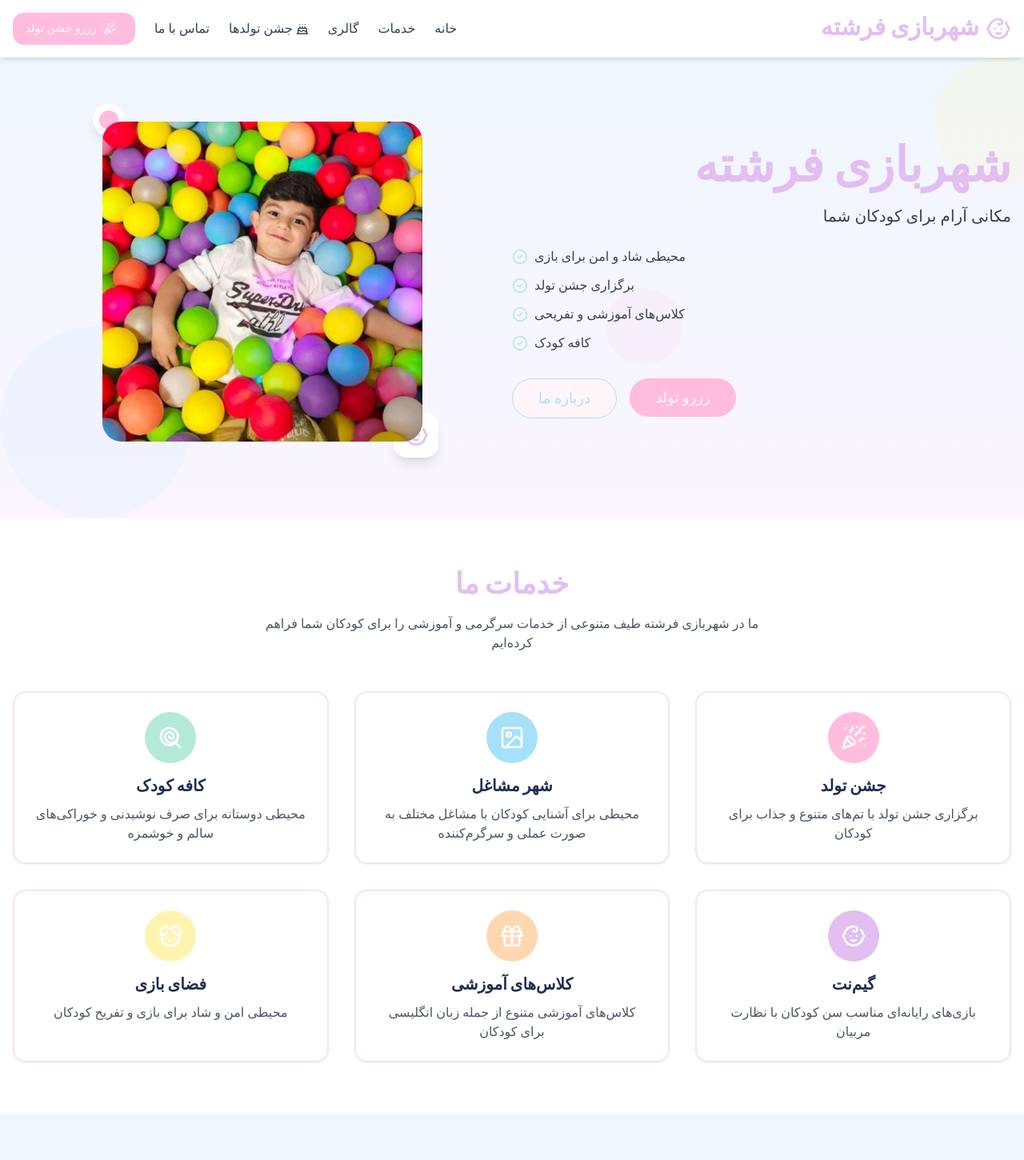
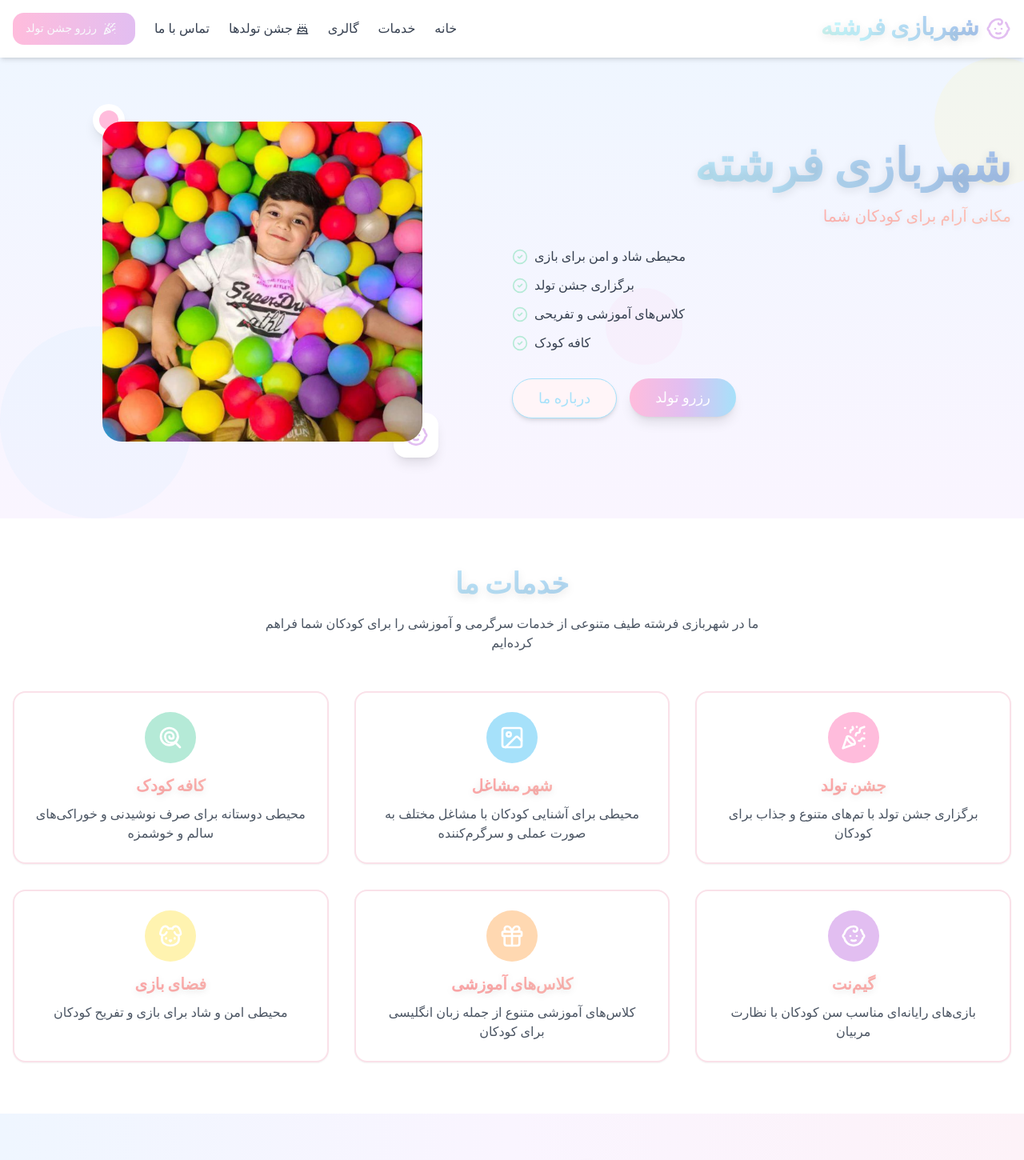
Before and after one commit to iRazavi/fereshteh-fun-world, a React (Vite) app: page / in a window 1280 px wide. Shown: the top 1450 px of the page at 80% size. Built offline with nearby package versions, Linux system fonts and the light colour scheme.

Commit message:
Refactor: Apply rainbow color scheme
Update the website's color scheme to a rainbow palette for the title and other text elements, enhancing visual appeal.

```diff
--- a/src/components/Footer.tsx
+++ b/src/components/Footer.tsx
@@ -4,16 +4,16 @@ import { Baby } from 'lucide-react';
 
 const Footer = () => {
   return (
-    <footer className="bg-gradient-to-r from-kid-purple/10 to-kid-blue/10 py-10">
+    <footer className="bg-gradient-to-r from-kid-purple/20 via-kid-pink/20 to-kid-blue/20 py-10">
       <div className="container mx-auto px-4">
         <div className="flex flex-col md:flex-row justify-between items-center">
           <div className="flex items-center mb-6 md:mb-0">
             <Baby className="h-8 w-8 text-kid-purple mr-2" />
-            <h3 className="text-2xl font-bold text-kid-purple">شهربازی فرشته</h3>
+            <h3 className="text-2xl font-bold rainbow-title">شهربازی فرشته</h3>
           </div>
 
           <div className="text-center md:text-right text-gray-600 mb-6 md:mb-0">
-            <p>مکانی آرام برای کودکان شما</p>
+            <p className="rainbow-text">مکانی آرام برای کودکان شما</p>
             <p className="mt-1">گراش - خیابان بازار - جنب آموزشگاه رانندگی - ساختمان فرشته</p>
           </div>
 
--- a/src/components/Gallery.tsx
+++ b/src/components/Gallery.tsx
@@ -33,11 +33,11 @@ const Gallery = () => {
   const [selectedImage, setSelectedImage] = useState("");
 
   return (
-    <section id="gallery" className="py-16 bg-blue-50">
+    <section id="gallery" className="py-16 bg-gradient-to-r from-blue-50 via-purple-50 to-pink-50">
       <div className="container mx-auto px-4">
         <div className="text-center mb-12">
-          <h2 className="text-3xl md:text-4xl font-bold mb-4 text-kid-purple">گالری تصاویر</h2>
-          <p className="text-gray-600 max-w-2xl mx-auto">
+          <h2 className="text-3xl md:text-4xl font-bold mb-4 rainbow-title">گالری تصاویر</h2>
+          <p className="text-gray-600 max-w-2xl mx-auto rainbow-text">
             گوشه‌ای از لحظات شاد و خاطره‌انگیز کودکان در شهربازی فرشته
           </p>
         </div>
@@ -50,13 +50,14 @@ const Gallery = () => {
                   className="relative overflow-hidden rounded-2xl cursor-pointer group h-64 bg-white p-2 shadow-md hover:shadow-xl transition-all duration-300"
                   onClick={() => setSelectedImage(image.src)}
                 >
+                  <div className="absolute inset-0 bg-gradient-to-br from-kid-pink via-kid-yellow to-kid-blue opacity-0 group-hover:opacity-20 transition-opacity duration-500"></div>
                   <img
                     src={image.src}
                     alt={image.alt}
                     className="w-full h-full object-cover rounded-xl transition-transform duration-500 group-hover:scale-110"
                   />
                   <div className="absolute inset-0 bg-gradient-to-t from-black/50 to-transparent opacity-0 group-hover:opacity-100 transition-opacity duration-300 flex items-end p-4">
-                    <p className="text-white font-semibold">{image.alt}</p>
+                    <p className="text-white font-semibold glowing-text">{image.alt}</p>
                   </div>
                 </div>
               </DialogTrigger>
--- a/src/components/Header.tsx
+++ b/src/components/Header.tsx
@@ -12,7 +12,7 @@ const Header = () => {
       <div className="container mx-auto px-4 flex justify-between items-center">
         <div className="flex items-center gap-2">
           <Baby className="h-8 w-8 text-kid-purple" />
-          <h1 className="text-2xl md:text-3xl font-bold text-kid-purple">شهربازی فرشته</h1>
+          <h1 className="text-2xl md:text-3xl font-bold rainbow-title">شهربازی فرشته</h1>
         </div>
 
         <div className="hidden md:flex items-center gap-6">
@@ -29,7 +29,7 @@ const Header = () => {
             </ul>
           </nav>
 
-          <Button variant="default" className="bg-kid-pink hover:bg-kid-pink/90">
+          <Button variant="default" className="bg-gradient-to-r from-kid-pink to-kid-purple hover:from-kid-purple hover:to-kid-pink">
             <PartyPopper className="mr-2" />
             رزرو جشن تولد
           </Button>
--- a/src/components/Hero.tsx
+++ b/src/components/Hero.tsx
@@ -16,10 +16,10 @@ const Hero = () => {
 
       <div className="container mx-auto px-4 flex flex-col md:flex-row items-center relative z-10">
         <div className="w-full md:w-1/2 text-right order-2 md:order-1 mt-8 md:mt-0">
-          <h1 className="text-4xl md:text-6xl font-bold mb-4 text-kid-purple">
+          <h1 className="text-4xl md:text-6xl font-bold mb-4 rainbow-title">
             شهربازی فرشته
           </h1>
-          <p className="text-xl mb-6 text-gray-700">
+          <p className="text-xl mb-6 rainbow-text">
             مکانی آرام برای کودکان شما
           </p>
 
@@ -43,10 +43,10 @@ const Hero = () => {
           </div>
 
           <div className="flex flex-col sm:flex-row gap-4 justify-end">
-            <Button className="bg-kid-pink hover:bg-kid-purple text-white rounded-full px-8 py-6 text-lg">
+            <Button className="bg-gradient-to-r from-kid-pink via-kid-purple to-kid-blue hover:from-kid-blue hover:to-kid-pink text-white rounded-full px-8 py-6 text-lg transition-all duration-300 shadow-lg hover:shadow-xl">
               رزرو تولد
             </Button>
-            <Button variant="outline" className="border-kid-blue text-kid-blue hover:bg-kid-blue hover:text-white rounded-full px-8 py-6 text-lg">
+            <Button variant="outline" className="border-kid-blue text-kid-blue hover:bg-kid-blue hover:text-white rounded-full px-8 py-6 text-lg transition-all duration-300 shadow-md hover:shadow-lg">
               درباره ما
             </Button>
           </div>
@@ -54,7 +54,7 @@ const Hero = () => {
 
         <div className="w-full md:w-1/2 flex justify-center order-1 md:order-2">
           <div className="relative w-72 h-72 md:w-[400px] md:h-[400px]">
-            <div className="absolute inset-0 bg-kid-yellow rounded-full opacity-20 animate-pulse"></div>
+            <div className="absolute inset-0 bg-gradient-to-br from-kid-pink via-kid-yellow to-kid-blue rounded-full opacity-20 animate-pulse"></div>
             <img
               src="/lovable-uploads/fb760065-c240-46c4-9d66-35dcc8537a0c.png"
               alt="کودکان در حال بازی"
--- a/src/components/Services.tsx
+++ b/src/components/Services.tsx
@@ -7,20 +7,22 @@ const ServiceCard = ({
   icon: Icon,
   title,
   description,
-  color
+  color,
+  gradient
 }: {
   icon: React.ElementType,
   title: string,
   description: string,
-  color: string
+  color: string,
+  gradient: string
 }) => {
   return (
-    <Card className="overflow-hidden border-2 transition-all duration-300 hover:shadow-lg hover:-translate-y-1">
+    <Card className="overflow-hidden border-2 transition-all duration-300 hover:shadow-lg hover:-translate-y-1 group">
       <CardContent className="p-6 text-center">
-        <div className={`w-16 h-16 mx-auto rounded-full flex items-center justify-center mb-4 ${color}`}>
+        <div className={`w-16 h-16 mx-auto rounded-full flex items-center justify-center mb-4 ${color} group-hover:${gradient} transition-all duration-500`}>
           <Icon className="h-8 w-8 text-white" />
         </div>
-        <h3 className="text-xl font-bold mb-2">{title}</h3>
+        <h3 className="text-xl font-bold mb-2 rainbow-text">{title}</h3>
         <p className="text-gray-600">{description}</p>
       </CardContent>
     </Card>
@@ -33,37 +35,43 @@ const Services = () => {
       icon: PartyPopper,
       title: 'جشن تولد',
       description: 'برگزاری جشن تولد با تم‌های متنوع و جذاب برای کودکان',
-      color: 'bg-kid-pink'
+      color: 'bg-kid-pink',
+      gradient: 'bg-gradient-to-br from-kid-pink to-kid-purple'
     },
     {
       icon: Image,
       title: 'شهر مشاغل',
       description: 'محیطی برای آشنایی کودکان با مشاغل مختلف به صورت عملی و سرگرم‌کننده',
-      color: 'bg-kid-blue'
+      color: 'bg-kid-blue',
+      gradient: 'bg-gradient-to-br from-kid-blue to-kid-green'
     },
     {
       icon: Lollipop,
       title: 'کافه کودک',
       description: 'محیطی دوستانه برای صرف نوشیدنی و خوراکی‌های سالم و خوشمزه',
-      color: 'bg-kid-green'
+      color: 'bg-kid-green',
+      gradient: 'bg-gradient-to-br from-kid-green to-kid-blue'
     },
     {
       icon: Baby,
       title: 'گیم‌نت',
       description: 'بازی‌های رایانه‌ای مناسب سن کودکان با نظارت مربیان',
-      color: 'bg-kid-purple'
+      color: 'bg-kid-purple',
+      gradient: 'bg-gradient-to-br from-kid-purple to-kid-pink'
     },
     {
       icon: Gift,
       title: 'کلاس‌های آموزشی',
       description: 'کلاس‌های آموزشی متنوع از جمله زبان انگلیسی برای کودکان',
-      color: 'bg-kid-orange'
+      color: 'bg-kid-orange',
+      gradient: 'bg-gradient-to-br from-kid-orange to-kid-yellow'
     },
     {
       icon: Dog,
       title: 'فضای بازی',
       description: 'محیطی امن و شاد برای بازی و تفریح کودکان',
-      color: 'bg-kid-yellow'
+      color: 'bg-kid-yellow',
+      gradient: 'bg-gradient-to-br from-kid-yellow to-kid-orange'
     },
   ];
 
@@ -71,7 +79,7 @@ const Services = () => {
     <section id="services" className="py-16 bg-white">
       <div className="container mx-auto px-4">
         <div className="text-center mb-12">
-          <h2 className="text-3xl md:text-4xl font-bold mb-4 text-kid-purple">خدمات ما</h2>
+          <h2 className="text-3xl md:text-4xl font-bold mb-4 rainbow-title">خدمات ما</h2>
           <p className="text-gray-600 max-w-2xl mx-auto">
             ما در شهربازی فرشته طیف متنوعی از خدمات سرگرمی و آموزشی را برای کودکان شما فراهم کرده‌ایم
           </p>
@@ -85,6 +93,7 @@ const Services = () => {
               title={service.title}
               description={service.description}
               color={service.color}
+              gradient={service.gradient}
             />
           ))}
         </div>
--- a/src/index.css
+++ b/src/index.css
@@ -113,4 +113,43 @@
       transform: translateY(-10px);
     }
   }
+
+  /* اضافه کردن کلاس‌های جدید برای رنگین کمانی کردن متن‌ها */
+  .rainbow-text {
+    background-image: linear-gradient(to right, #FF9AA2, #FFB7B2, #FFDAC1, #E2F0CB, #B5EAD7, #C7CEEA);
+    -webkit-background-clip: text;
+    background-clip: text;
+    color: transparent;
+    animation: rainbow-animation 6s linear infinite;
+    background-size: 400% 100%;
+    text-shadow: 0 2px 10px rgba(0, 0, 0, 0.1);
+  }
+
+  .rainbow-title {
+    background-image: linear-gradient(45deg, #FF61D2, #FE9090, #FBD786, #C6F8FF, #A3BDED);
+    -webkit-background-clip: text;
+    background-clip: text;
+    color: transparent;
+    animation: rainbow-animation 4s ease infinite;
+    background-size: 400% 100%;
+    font-weight: bold;
+    text-shadow: 0 3px 12px rgba(0, 0, 0, 0.1);
+  }
+
+  .glowing-text {
+    color: #FFC0CB;
+    text-shadow: 0 0 5px #FFC0CB, 0 0 10px #FF69B4, 0 0 15px #FF1493;
+    animation: glow 2s ease-in-out infinite alternate;
+  }
+
+  @keyframes rainbow-animation {
+    0% { background-position: 0% 50%; }
+    50% { background-position: 100% 50%; }
+    100% { background-position: 0% 50%; }
+  }
+
+  @keyframes glow {
+    from { text-shadow: 0 0 5px #FFC0CB, 0 0 10px #FF69B4, 0 0 15px #FF1493; }
+    to { text-shadow: 0 0 10px #FFC0CB, 0 0 20px #FF69B4, 0 0 30px #FF1493; }
+  }
 }
```
Also changed, not shown: src/pages/BirthdayGallery.tsx (+5 -4 lines).
